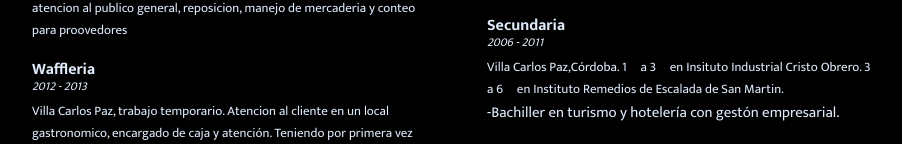
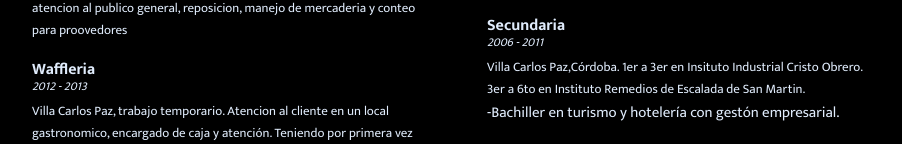
Before and after one commit to LittoWinchester/littowinchester.github.io, a plain HTML site: page index.html in a window 1280 px wide. Shown: the part 847-991 px from the top of the page, without its empty margins (183-1085 px from the left). Drawn offline with Linux system fonts and the light colour scheme.

Commit message:
Update index.html

```diff
--- a/index.html
+++ b/index.html
@@ -136,8 +136,8 @@
                 <h4 class="subtitle">  Secundaria </h4>
                 <p class="dates"> 2006 - 2011 </p>
                 <p class="text_cont">Villa Carlos Paz,Córdoba.
-                    1º a 3º en Insituto Industrial Cristo Obrero.
-                    3º a 6º en Instituto Remedios de Escalada de San Martin. </p>
+                    1er a 3er en Insituto Industrial Cristo Obrero.
+                    3er a 6to en Instituto Remedios de Escalada de San Martin. </p>
                     -Bachiller en turismo y hotelería con gestón empresarial.
 
                 <h4 class="subtitle"> Ingles </h4>
```
